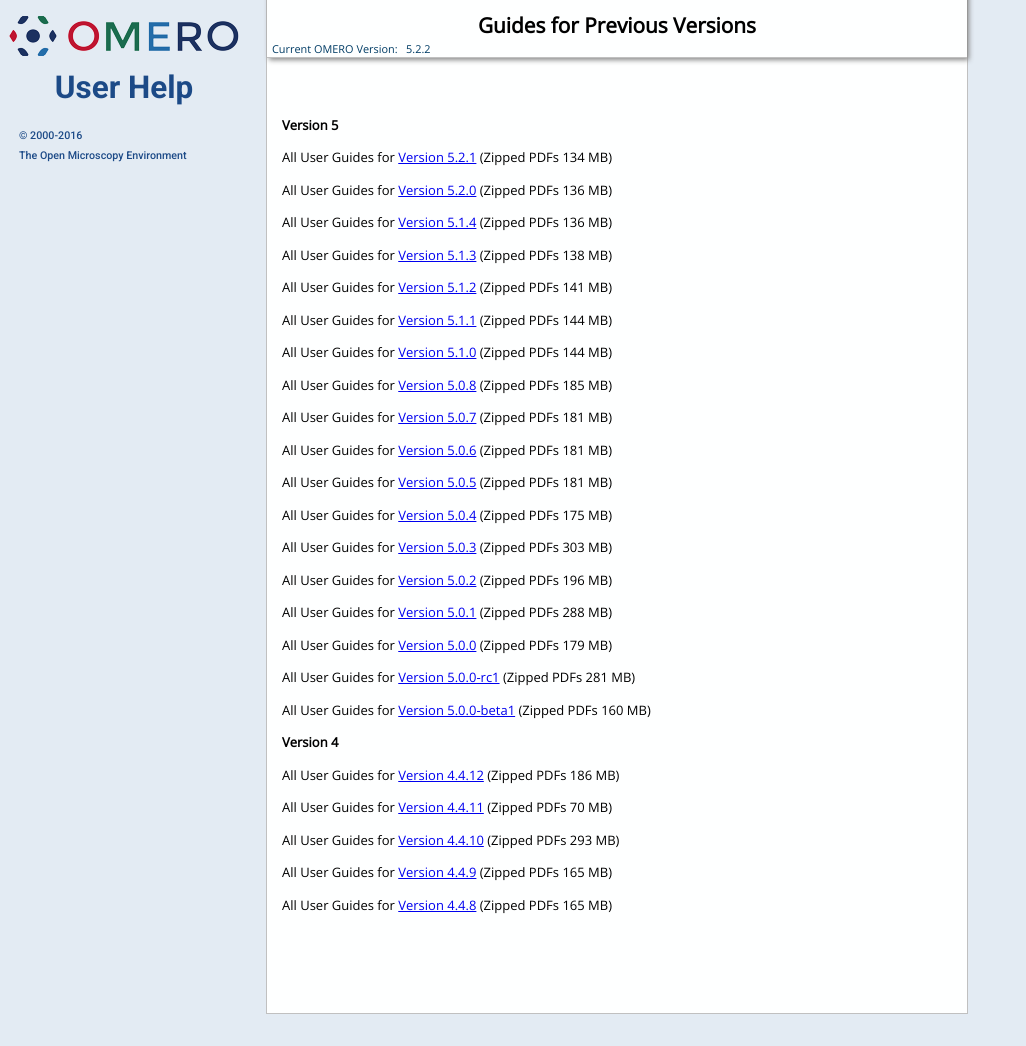
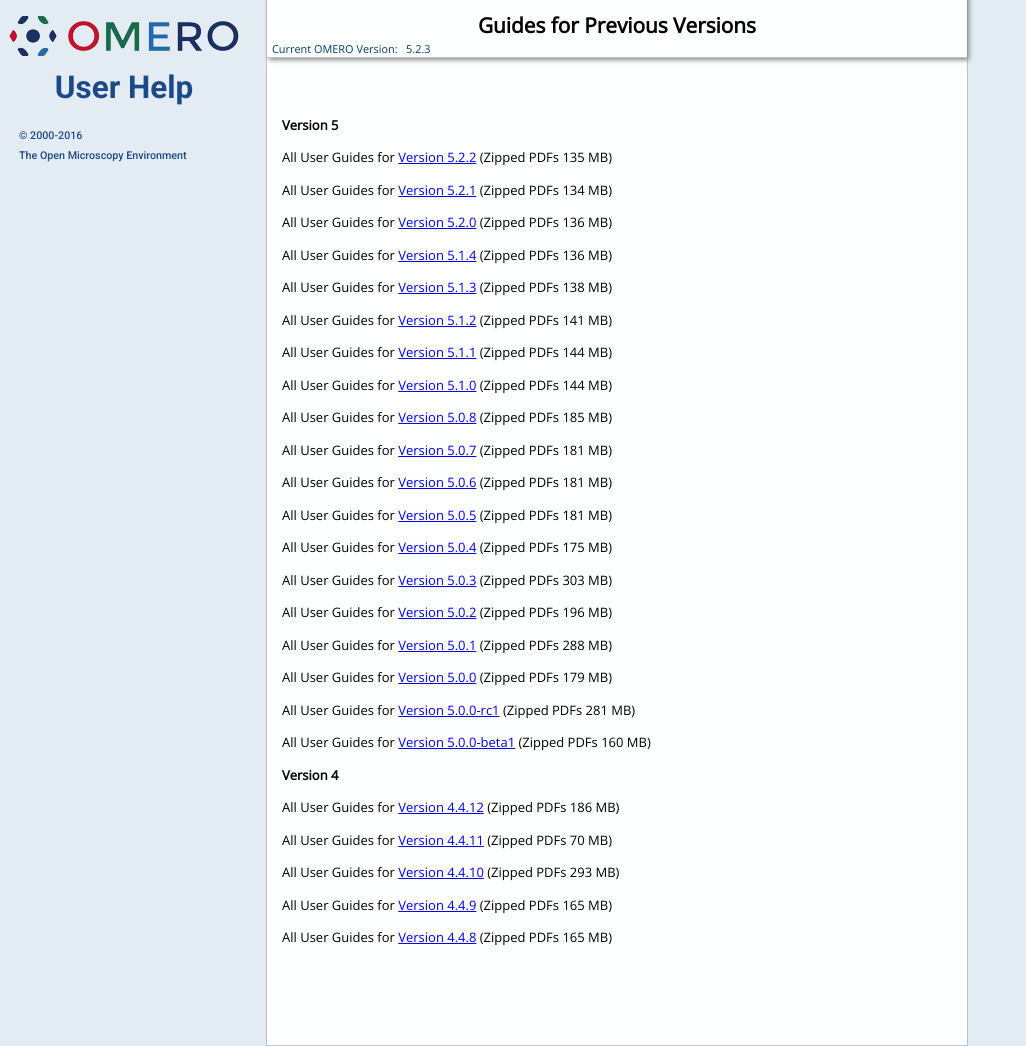
Before and after one commit to snoopycrimecop/ome-help, a Jekyll site: the page built from previous.html, in a window 1280 px wide. Shown: the whole page, without its empty margins (0-1026 px from the left). Built offline with Jekyll 4.4.1, drawn with Linux system fonts in a browser that asks for light colours; Markdown is read by kramdown in place of the engine named in the settings; before the commit the page ends 1014 px from its top, so only the background shows below that.

Commit message:
Updating version numbers etc for 5.2.3 release.

```diff
--- a/_layouts/default.html
+++ b/_layouts/default.html
@@ -154,7 +154,7 @@
                         <h1>{{ page.title }}</h1>
 
                         {% for yes in page.version %}
-                        <div class="version-flag">Current OMERO Version:&nbsp;&nbsp;&nbsp;5.2.2</div>
+                        <div class="version-flag">Current OMERO Version:&nbsp;&nbsp;&nbsp;5.2.3</div>
                         {% endfor %}
 
 
--- a/index.html
+++ b/index.html
@@ -13,7 +13,7 @@
 
 <p>The <a href="resources.html">Training Course Material</a> page contains links to material for printing out and using in training sessions, ZIP archives of the PDFs for all the current versions, customised versions of some of the Guides and other resources such as  Omnigraffle&reg; and Word&reg; files.</p>
 
-<p>The current release versions of OMERO.insight are 5.2.2 and 5.1.4. You can tell what version of OMERO you are using by looking at the login screen, or selecting <span class="bold">About OMERO.insight</span> from the Help menu in OMERO.insight.</p>
+<p>The current release versions of OMERO.insight are 5.2.3 and 5.1.4. You can tell what version of OMERO you are using by looking at the login screen, or selecting <span class="bold">About OMERO.insight</span> from the Help menu in OMERO.insight.</p>
 
 <p><img src="images/indexVersion.jpg" alt="OMERO.insight Version" style="width: 80%;"/></p>
 
--- a/previous.html
+++ b/previous.html
@@ -11,6 +11,8 @@
 </div> <!-- end #line-block -->
 
 <h3>Version 5</h3>
+
+<p>All User Guides for <a href="http://downloads.openmicroscopy.org/help/archives/OMERO_User_Guides_5_2_1.zip">Version 5.2.2</a> (Zipped PDFs 135 MB)</p>
 
 <p>All User Guides for <a href="http://downloads.openmicroscopy.org/help/archives/OMERO_User_Guides_5_2_1.zip">Version 5.2.1</a> (Zipped PDFs 134 MB)</p>
 
--- a/resources.html
+++ b/resources.html
@@ -24,7 +24,7 @@
 
 <ul>
 
-<li>All User Guides for <a href="http://downloads.openmicroscopy.org/help/archives/OMERO_User_Guides_5_2_2.zip">Version 5.2.2</a> (Zipped PDFs 134 MB)</li>
+<li>All User Guides for <a href="http://downloads.openmicroscopy.org/help/archives/OMERO_User_Guides_5_2_3.zip">Version 5.2.3</a> (Zipped PDFs 135 MB)</li>
 <br/>
 
 <li>All User Guides for <a href="http://downloads.openmicroscopy.org/help/archives/OMERO_User_Guides_5_1_4.zip">Version 5.1.4</a> (Zipped PDFs 136 MB)</li>
```
Also changed, not shown: images/gettingStarted5Downloads.jpg, images/indexVersion.jpg.
